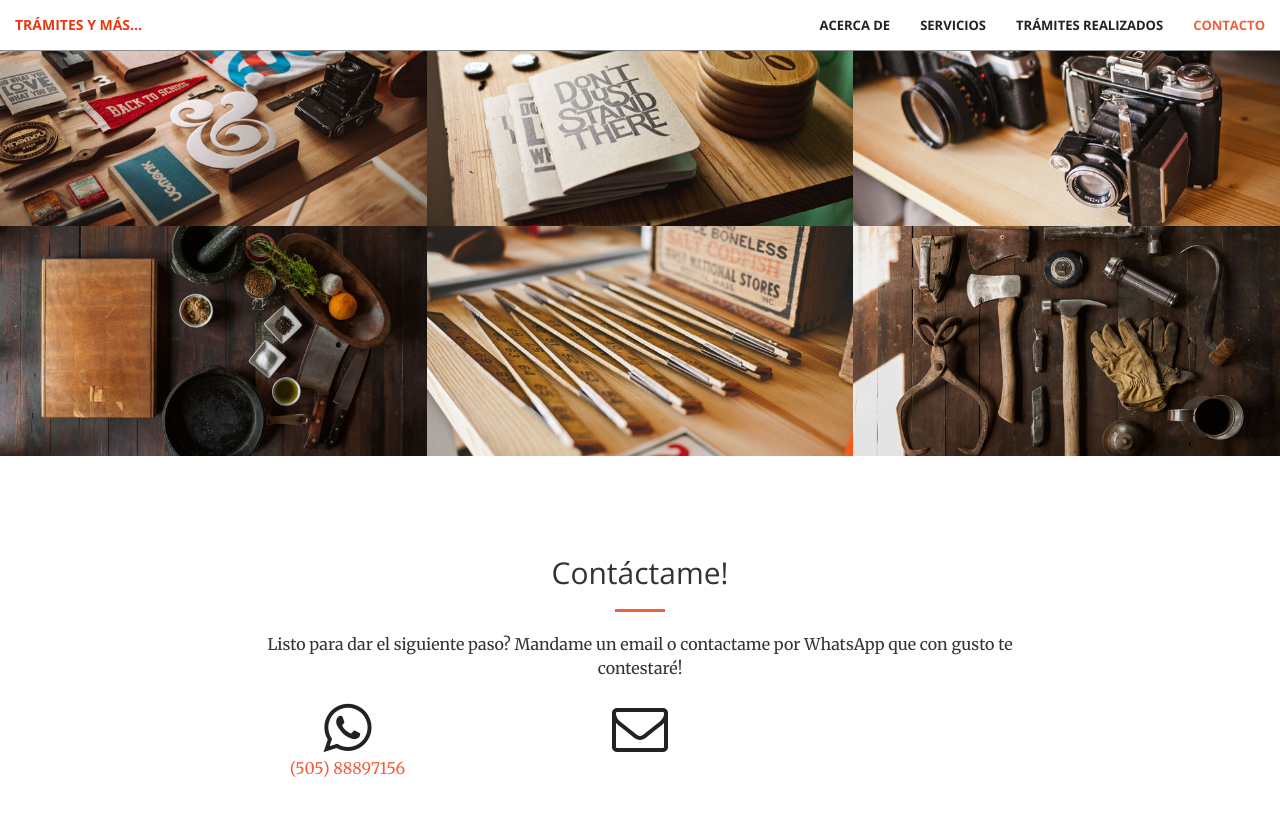
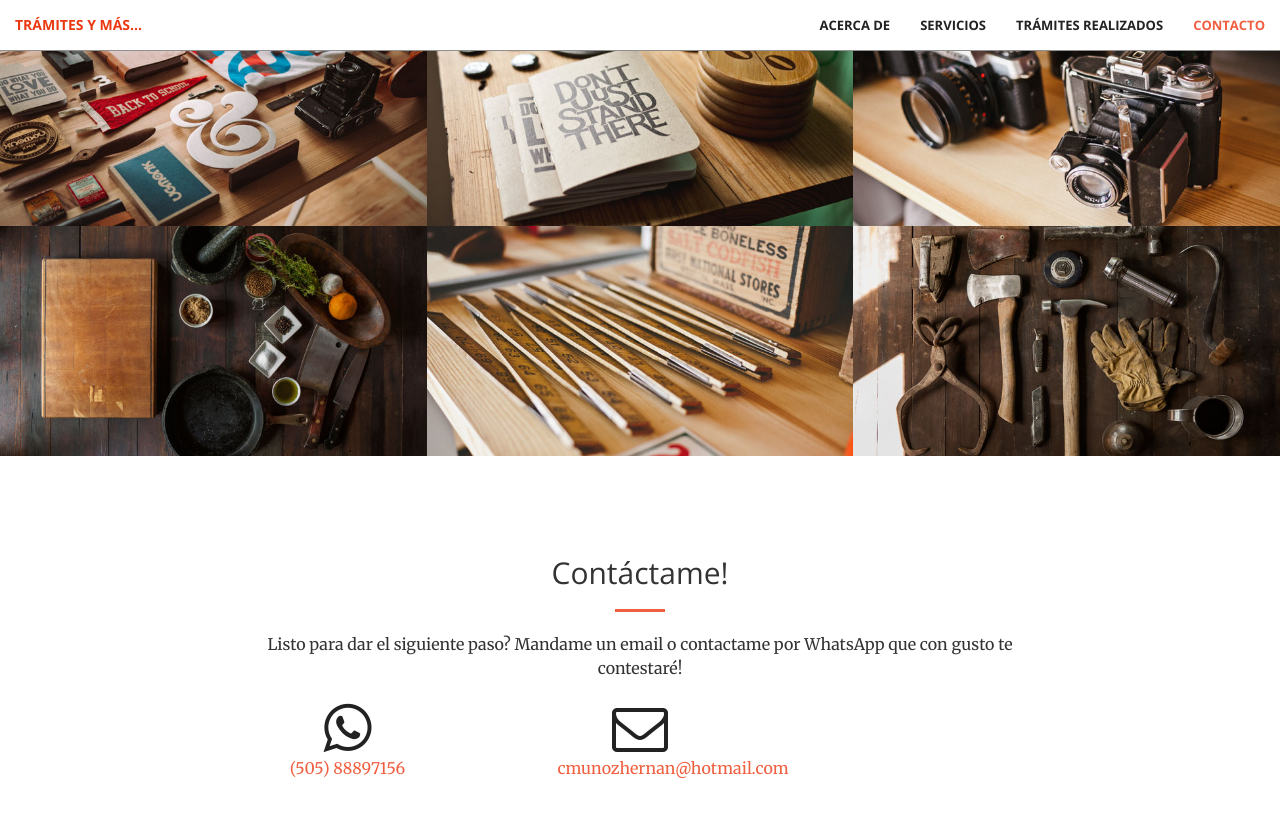
Before and after one commit to clmunoz/tramites, a Jekyll site: the page built from index.html, in a window 1280 px wide and 900 px high, scrolled down 1811 px. Shown: the top 817 px of the window. Built offline with Jekyll 4.4.1, drawn with Linux system fonts in a browser that asks for light colours.

Commit message:
Update _config.yml

```diff
--- a/_config.yml
+++ b/_config.yml
@@ -1,6 +1,6 @@
 # Site settings
 title:
-email:
+email: cmunozhernan@hotmail.com
 description: > # this means to ignore newlines until "baseurl:"
 baseurl: "" # the subpath of your site, e.g. /blog/
 url: "" # the base hostname & protocol for your site
```
